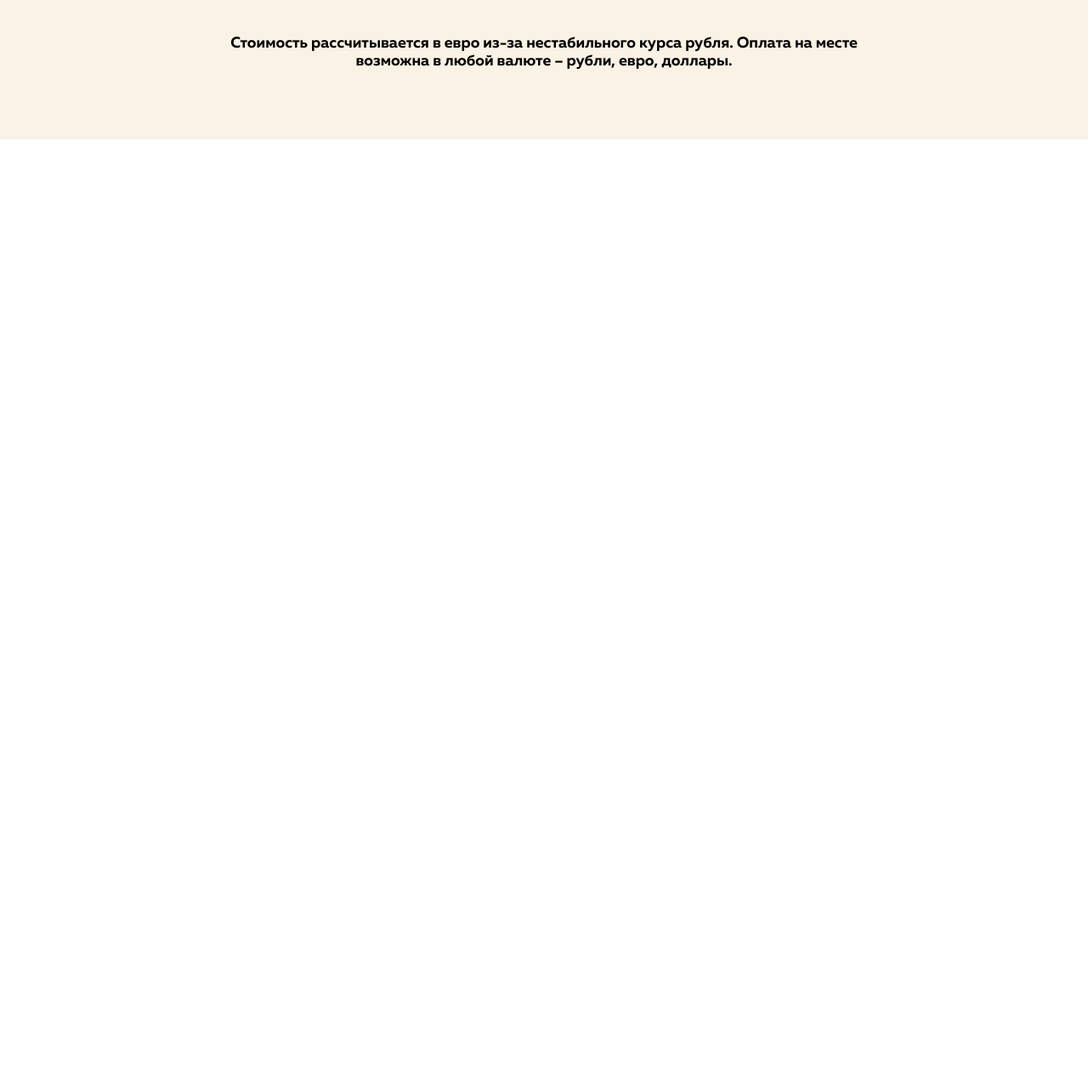
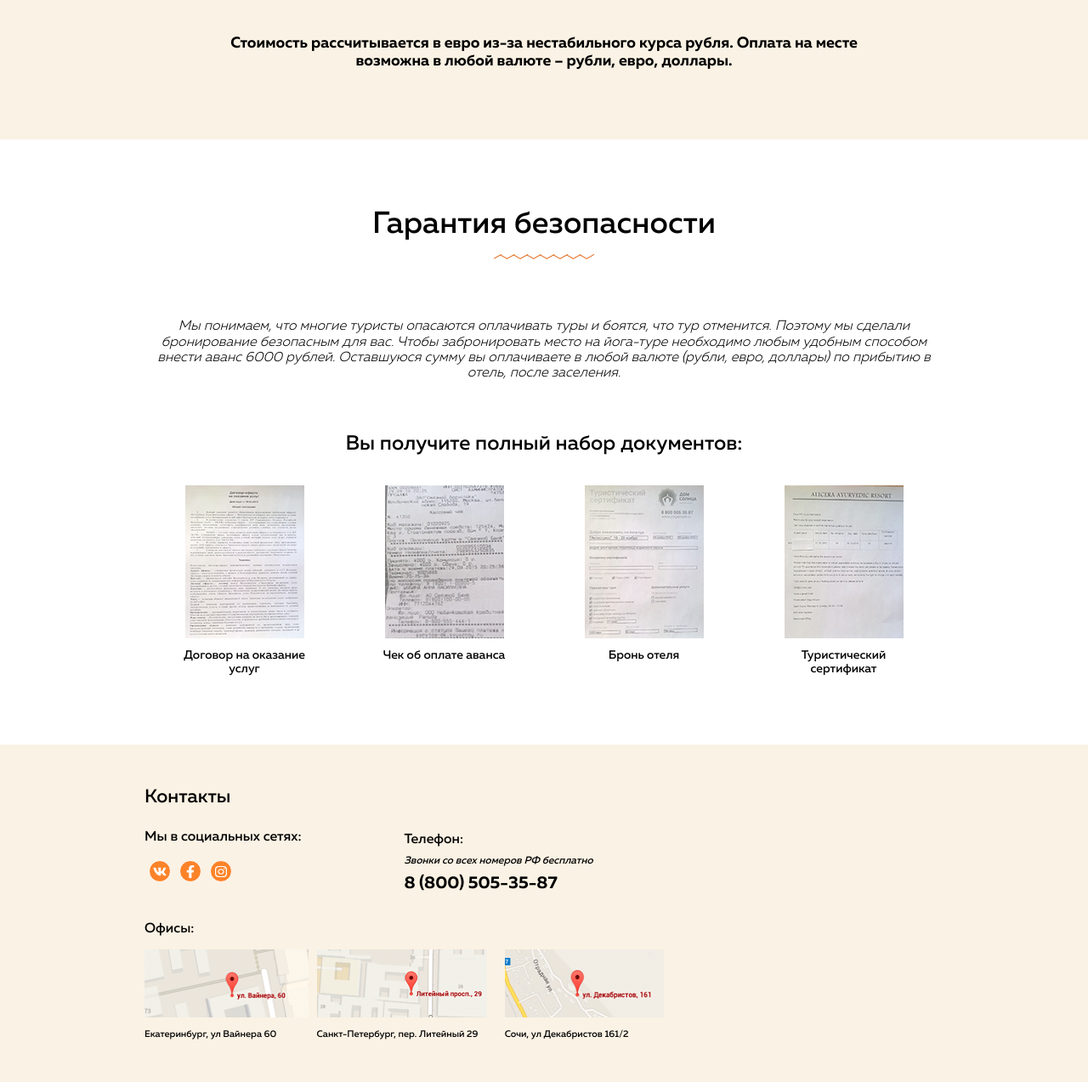
Before and after one commit to pahich09/Markup-yoga, a website: page src/index.html in a window 1280 px wide. Shown: the part 9970-11243 px from the top of the page at 85% size. Before the commit the page ends 10134 px from the top, so only its background shows below. Drawn offline with nearby package versions, Linux system fonts and the light colour scheme; files that its build step writes are made by us from their sources; files whose address does not match are found by name.

Commit message:
finish footer

```diff
--- a/src/index.html
+++ b/src/index.html
@@ -748,6 +748,90 @@
   </div>
 </section>
 
+<section class="warranty">
+  <div class="container">
+    <h2 class="warranty__title block-title">Гарантия безопасности</h2>
+    <div class="warranty__text">
+      Мы понимаем, что многие туристы опасаются оплачивать туры и боятся, что
+      тур отменится. Поэтому мы сделали бронирование безопасным для вас. Чтобы
+      забронировать место на йога-туре необходимо любым удобным способом внести
+      аванс 6000 рублей. Оставшуюся сумму вы оплачиваете в любой валюте (рубли,
+      евро, доллары) по прибытию в отель, после заселения.
+    </div>
+    <div class="warranty__subtitle">
+      Вы получите полный набор документов:
+    </div>
+    <div class="warranty__list">
+      <div class="warranty__item">
+        <img src="img/doc-1.png" alt="doc" class="warranty__doc">
+        Договор на оказание услуг
+      </div>
+      <div class="warranty__item">
+        <img src="img/doc-2.png" alt="doc" class="warranty__doc">
+        Чек об оплате аванса
+      </div>
+      <div class="warranty__item">
+        <img src="img/doc-3.png" alt="doc" class="warranty__doc">
+        Бронь отеля
+      </div>
+      <div class="warranty__item">
+        <img src="img/doc-4.png" alt="doc" class="warranty__doc">
+        Туристический сертификат
+      </div>
+    </div>
+  </div>
+</section>
+
+<footer class="footer">
+  <div class="container">
+    <div class="footer__wrap">
+      <div class="footer__contacts">
+        <div>Контакты</div>
+        <div class="footer__social">
+          <div>Мы в социальных сетях:</div>
+          <div class="footer__social-links social-block social-block_footer">
+            <a href="#" class="social-block__link ">
+              <img class="social-block__link-vk" src="img/vk-brands.svg"
+                   alt="vk">
+            </a>
+            <a href="#" class="social-block__link ">
+              <img class="social-block__link-fb" src="img/facebook-f-brands.svg"
+                   alt="fb">
+            </a>
+            <a href="#" class="social-block__link ">
+              <img class="social-block__link-ins" src="img/instagram-brands.svg"
+                   alt="ins">
+            </a>
+          </div>
+        </div>
+        <div class="footer__tel">
+          <div>Телефон:</div>
+          <span>Звонки со всех номеров РФ бесплатно</span>
+          <a href="tel:+8806625555 class=" class="footer__tel-number">
+            8 (800) 505-35-87</a>
+        </div>
+      </div>
+      <div class="footer__offices">
+        Офисы:
+        <div class="footer__offices-wrap">
+          <div class="footer__offices-item">
+            <img src="img/map-1.png" alt="map" class="footer__offices-map">
+            Екатеринбург, ул Вайнера 60
+          </div>
+          <div class="footer__offices-item">
+            <img src="img/map-2.png" alt="map" class="footer__offices-map">
+            Санкт-Петербург, пер. Литейный 29
+          </div>
+          <div class="footer__offices-item">
+            <img src="img/map-3.png" alt="map" class="footer__offices-map">
+            Сочи, ул Декабристов 161/2
+          </div>
+        </div>
+      </div>
+    </div>
+  </div>
+</footer>
+
 <script
   src="https://cdnjs.cloudflare.com/ajax/libs/jquery/3.5.1/jquery.min.js"></script>
 <script src="js/owl.carousel.min.js"></script>
--- /dev/null
+++ b/src/scss/blocks/_footer.scss
@@ -0,0 +1,122 @@
+.footer {
+  padding: 50px 30px;
+  background-color: $light-khaki;
+  font-size: 16px;
+
+  &__wrap {
+    width: 65%;
+  }
+
+  &__contacts {
+    display: flex;
+    flex-wrap: wrap;
+    margin-bottom: 30px;
+
+    > div:first-child {
+      font-size: 22px;
+      margin-bottom: 25px;
+      width: 100%;
+    }
+  }
+
+  &__social {
+    width: 50%;
+  }
+
+  &__tel {
+    width: 50%;
+    line-height: 1.5;
+
+    span {
+      font-size: 12px;
+      font-style: italic;
+    }
+  }
+
+  &__tel-number {
+    @extend .header__contacts-tel;
+    color: $dark-color;
+    padding-top: 0;
+  }
+
+  &__social-links {
+    justify-content: flex-start;
+    margin-top: 18px;
+  }
+
+  &__offices-wrap {
+    display: flex;
+    margin: 15px -5px 0;
+  }
+
+  &__offices-item {
+    margin: 0 5px;
+    font-size: 11px;
+  }
+
+  &__offices-map {
+    margin-bottom: 10px;
+    min-height: 80px;
+  }
+}
+
+@media (max-width: 990px) {
+  .footer {
+    &__wrap {
+      width: 80%;
+      margin: 0 auto;
+    }
+  }
+}
+
+@media (max-width: 767px) {
+  .footer {
+    padding: 30px 20px;
+    font-size: 12px;
+    text-align: center;
+
+    &__contacts {
+      margin-bottom: 15px;
+      text-align: center;
+
+      > div:first-child {
+        font-size: 18px;
+        margin-bottom: 5px;
+      }
+    }
+
+    &__social {
+      width: 100%;
+    }
+
+    &__tel {
+      width: 100%;
+
+      span {
+        font-size: 10px;
+      }
+    }
+
+    &__social-links {
+      margin: 5px 0 15px;
+      justify-content: center;
+    }
+
+    &__offices-wrap {
+      margin: 10px 0 0;
+      justify-content: center;
+      flex-wrap: wrap;
+    }
+
+    &__offices-item {
+      margin-bottom: 10px;
+      font-size: 11px;
+    }
+
+    &__offices-map {
+      display: block;
+      margin-bottom: 10px;
+      min-height: 80px;
+    }
+  }
+}
--- a/src/scss/blocks/_social-block.scss
+++ b/src/scss/blocks/_social-block.scss
@@ -22,4 +22,13 @@
       height: 15px;
     }
   }
+  &_footer{
+    a{
+      background-color: #fd8329;
+      &:hover{
+        background-color: #fd8329;
+        opacity: 0.5;
+      }
+    }
+  }
 }
--- /dev/null
+++ b/src/scss/blocks/_warranty.scss
@@ -0,0 +1,78 @@
+.warranty {
+  padding: 80px 20px;
+
+  &__title {
+    margin-bottom: 70px;
+  }
+
+  &__text {
+    font-size: 16px;
+    font-weight: 300;
+    font-style: italic;
+    text-align: center;
+    margin-bottom: 60px;
+  }
+
+  &__subtitle {
+    font-size: 24px;
+    font-weight: 500;
+    text-align: center;
+    margin-bottom: 35px;
+  }
+
+  &__list {
+    display: flex;
+  }
+
+  &__item {
+    width: 25%;
+    padding: 0 30px;
+    text-align: center;
+    font-size: 14px;
+  }
+
+  &__doc {
+    display: block;
+    margin: 0 auto 12px;
+  }
+}
+
+@media (max-width: 767px) {
+  .warranty {
+    padding: 40px 20px 15px;
+
+    &__title {
+      margin-bottom: 30px;
+    }
+
+    &__text {
+      font-size: 14px;
+      margin-bottom: 20px;
+    }
+
+    &__subtitle {
+      font-size: 16px;
+      margin-bottom: 20px;
+    }
+
+    &__list {
+      flex-wrap: wrap;
+      justify-content: center;
+    }
+
+    &__item {
+      width: 40%;
+      margin-bottom: 30px;
+      padding: 0;
+      font-size: 12px;
+    }
+  }
+}
+
+@media (max-width: 480px) {
+  .warranty{
+    &__item {
+      width: 100%;
+    }
+  }
+}
--- a/src/scss/style.scss
+++ b/src/scss/style.scss
@@ -34,3 +34,5 @@ body {
 @import "blocks/features";
 @import "blocks/order";
 @import "blocks/cost";
+@import "blocks/warranty";
+@import "blocks/footer";
```
Lines whose indentation alone changed are shown as unchanged.
